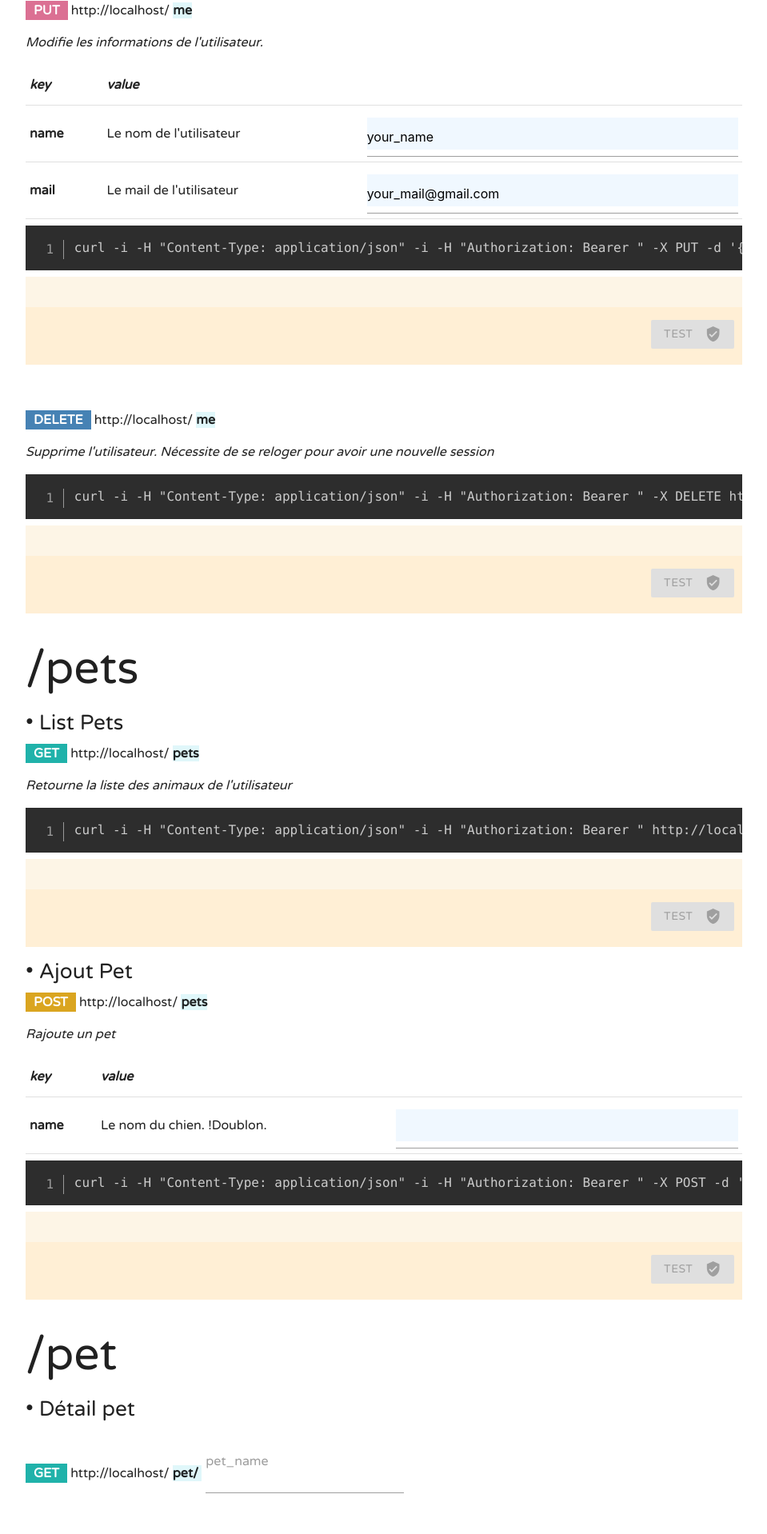
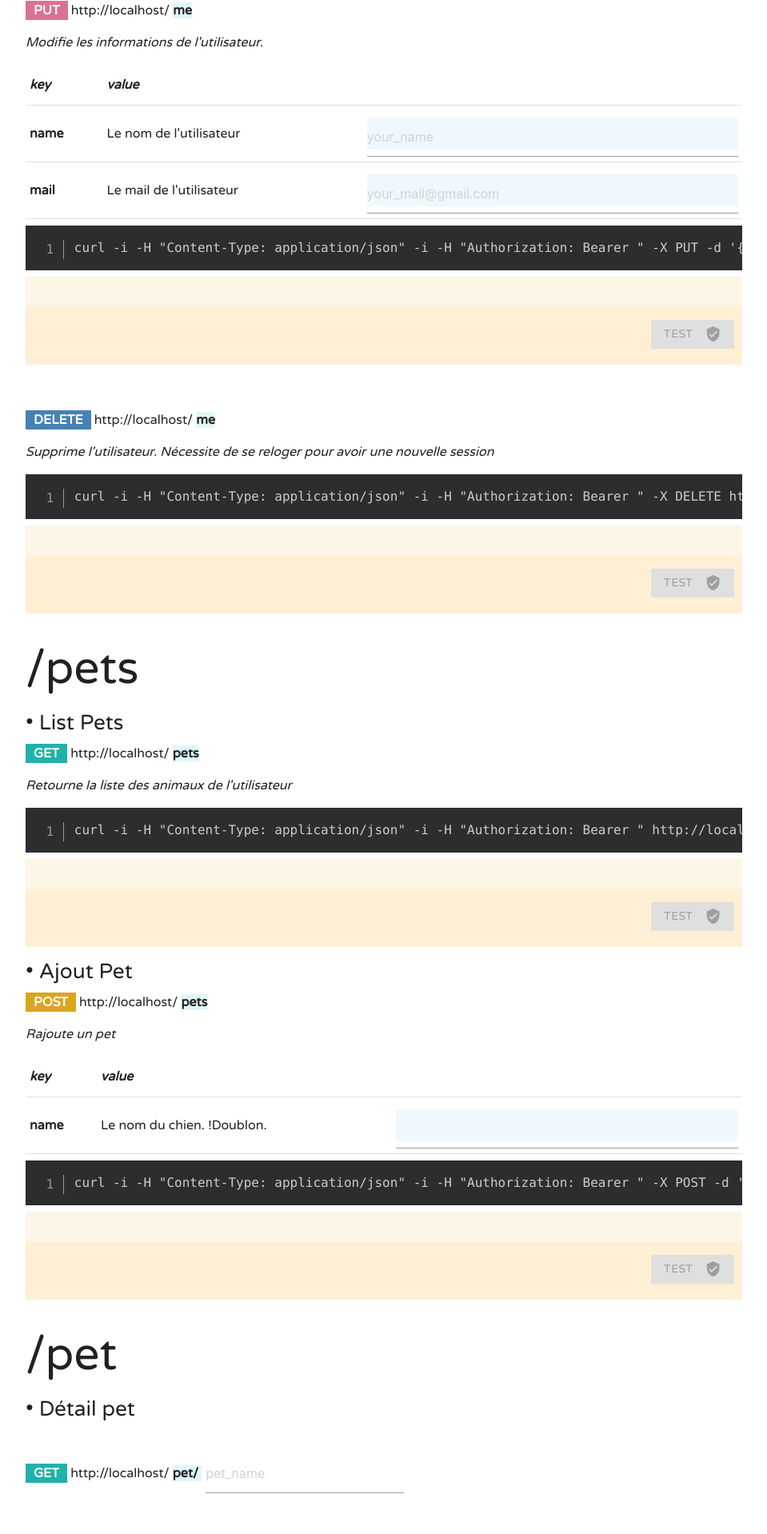
Before and after one commit to gamugamu/sentinel-woof, a Flask app: page / in a window 1280 px wide. Shown: the part 2680-4598 px from the top of the page at 80% size, without its empty margins (160-1119 px from the left). Run offline with Flask 2, Linux system fonts and the light colour scheme; some libraries are stand-ins or nearby versions.

Commit message:
url css 2

```diff
--- a/static/doc.js
+++ b/static/doc.js
@@ -12,8 +12,7 @@ Vue.component('step', {
         {{route}}
       </b>
         <div v-if="dyn_url === 'true'" class="input-field inline url_input">
-          <input type="text" id="url_suffix" v-on:keyup="change_urlHandler" class="validate url_input">
-          <label for="url_suffix">{{dyn_url_label}}</label>
+          <input type="text" id="url_suffix" v-on:keyup="change_urlHandler" v-bind:placeholder="dyn_url_label" class="validate url_input">
         </div>
       <p><i>{{use}}</i></p>
       <table class="bordered" v-if="this.data != undefined">
@@ -30,7 +29,7 @@ Vue.component('step', {
           <td>{{v}}</td>
           <td v-if="dyn_value !== undefined && k in dyn_value && dyn_value[k][0] !== '*'">
             <div class="input-field dyno_value">
-              <input v-bind:id="k" v-model="dyn_value[k]" type="text" v-on:keyup="changeHandler" class="validate">
+              <input v-bind:id="k" v-bind:placeholder="dyn_value[k]" type="text" v-on:keyup="changeHandler" class="validate">
             </div>
           </td>
        </tr>
@@ -118,7 +117,6 @@ Vue.component('step', {
       }
 
       cmd += this.generated_url();
-      console.log(this.generated_url());
 
       return cmd
     },
@@ -126,7 +124,6 @@ Vue.component('step', {
       return string
     },
     generated_url(){
-      console.log("***", this.suffix_url);
       return this.url_root + this.route + this.suffix_url;
     },
     pretty_json(format){
@@ -160,8 +157,6 @@ Vue.component('step', {
     },
     change_urlHandler: function(event) {
         // change of userinput, do something
-        //console.log("---> ", event);
-        console.log("***", this.suffix_url);
         this.suffix_url = event.target.value
     }
   },
--- a/templates/doc.html
+++ b/templates/doc.html
@@ -176,9 +176,9 @@
         title             = "Détail pet"
         method            = "GET"
         dyn_url           = "true"
+        dyn_url_label     = "pet_name"
         url_root          = {{url_root}}
         route             = "pet/"
-        dyn_url_label     = "pet_name"
         required_bearer   = "true"
         use               = "Retourne un pet en particulier."
         require_login     = true>
@@ -186,10 +186,18 @@
       <step red lighten-1
         title             = ""
         method            = "PUT"
+        dyn_url           = "true"
+        dyn_url_label     = "pet_name"
         url_root          = {{url_root}}
-        route             = "pet/<pet_name>"
+        route             = "pet/"
         required_bearer   = "true"
         use               = "Modifie un pet."
+        v-bind:dyn_value  =  "{
+          'name'   : 'pet_name'
+        }"
+        v-bind:data = "{
+            'name'   : 'Le nom du pet'
+        }"
         require_login     = true>
       </step>
 
```
Also changed, not shown: 1 other file.
